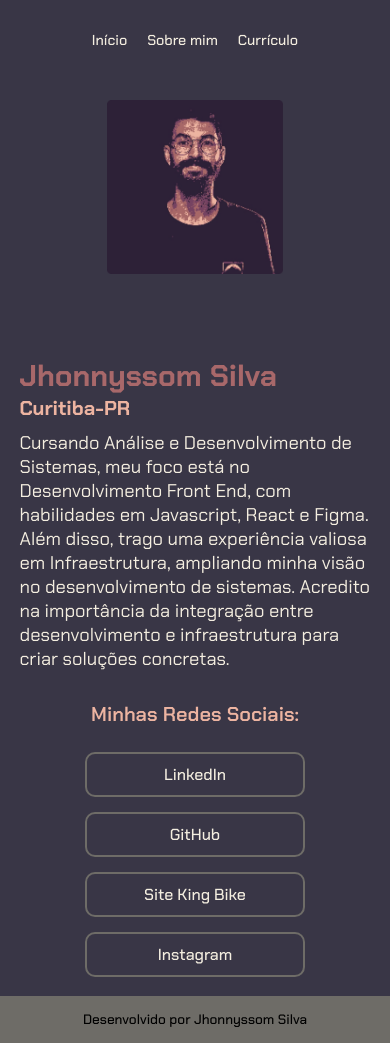
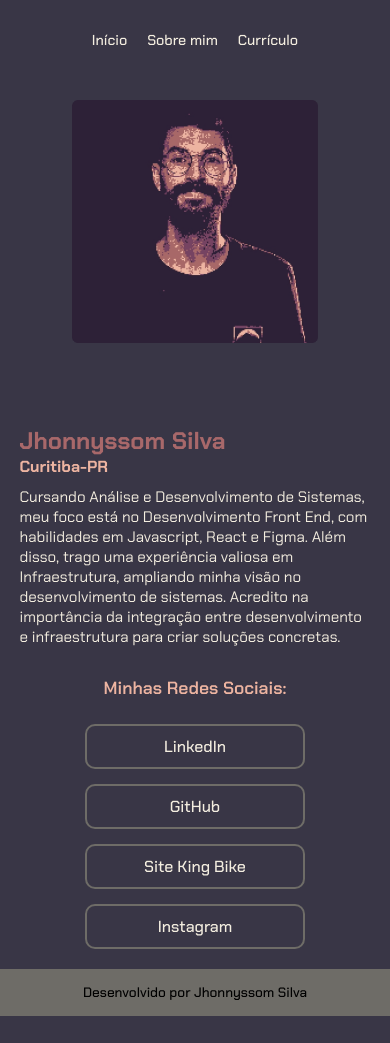
Before and after one commit to jhonnyssomsilva/jhony.son, a plain HTML site: page index.html in a window 390 px wide. After the commit the page ends 1016 px from the top, so only its background shows below. Drawn offline with Linux system fonts and the light colour scheme.

Commit message:
ajustes `mobile`

```diff
--- a/style.css
+++ b/style.css
@@ -110,4 +110,19 @@ section p {
   .main__conteudo {
     width: auto;
   }
+  .main__imagem {
+    width: 70%;
+  }
+  .main__title {
+    font-size: 1.5rem;
+  }
+  .main__conteudo__h2 {
+    font-size: 1rem;
+  }
+  section p {
+    font-size: 0.95rem;
+  }
+  .main__link__subtitulo {
+    font-size: 1.1rem;
+  }
 }
```
